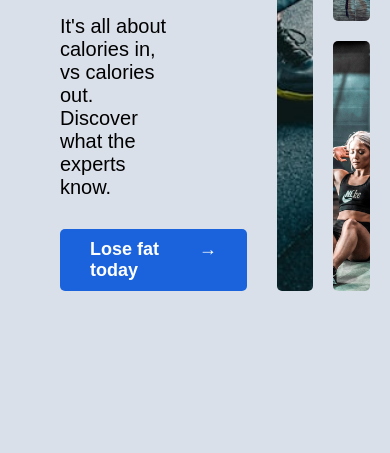
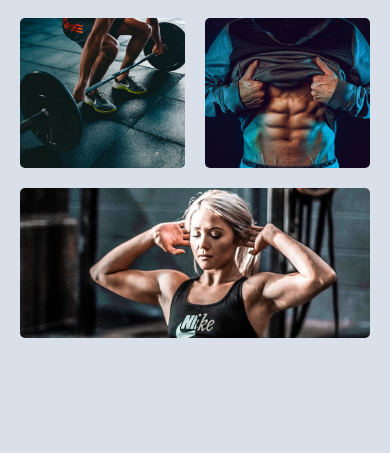
Before and after one commit to adamsJS23/fitness-blip, a plain HTML site: page index.html in a window 390 px wide. Shown: the part 391-844 px from the top of the page. Drawn offline with Linux system fonts and the light colour scheme.

Commit message:
Maded layout responsive for phone screens

```diff
--- a/main.css
+++ b/main.css
@@ -10,10 +10,9 @@ html {
 }
 
 body {
-  font-family: 'Numito',sans-serif;
+  font-family: "Numito", sans-serif;
   background-color: #dae0ea;
-  height: 100vh;
-  /* padding-block: 10rem; */
+  /* height: 100vh; */
   display: flex;
   align-items: center;
   justify-content: center;
@@ -30,11 +29,10 @@ a {
 .blip {
   padding: 2rem;
   max-width: 900px;
-  display: flex;
-  justify-content: space-between;
-  grid-gap: 3rem;
+  /* display: flex; */
+  /* justify-content: space-between; */
+  /* gap: 3rem; */
   position: relative;
-
 }
 
 .blip::before {
@@ -50,10 +48,8 @@ a {
 }
 
 .blip__content {
-  flex: 2;
-  display: flex;
-  flex-direction: column;
   padding: 4rem 0 0 4rem;
+  margin-bottom: 4rem;
 }
 
 .blip__heading {
@@ -76,26 +72,27 @@ a {
   border-radius: 5px;
   display: inline-flex;
   gap: 1rem;
-  align-self:flex-start ;
+  align-self: flex-start;
   margin-top: auto;
 }
 
-.blip__gallery{
-  flex: 1;
+.blip__gallery {
   display: grid;
-  grid-template-columns: repeat(2,1fr);
+  grid-template-columns: repeat(2, 1fr);
+  grid-template-areas:
+    ". ."
+    "bigimg bigimg";
   grid-gap: 2rem;
 }
 
 .blip__img {
+  height: 15rem;
   width: 100%;
-  height: 100%;
   object-fit: cover;
   aspect-ratio: 1/1;
   border-radius: 5px;
 }
 
-.blip__img--1 {
-  grid-column: 1;
-  grid-row: 1 /span 2;
+.blip__img:nth-child(3){
+  grid-area: bigimg;
 }
```
